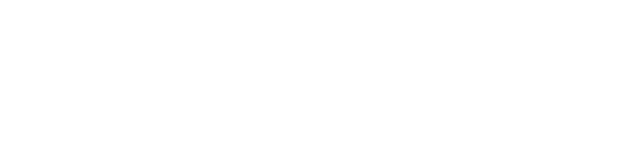
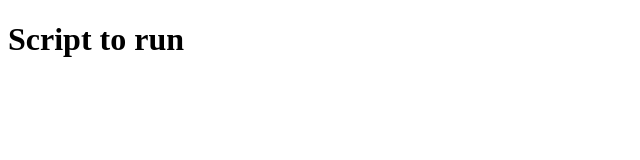
Before and after one commit to noctuaathene/javascript-012024, a plain HTML site: page index.html in a window 1280 px wide. Shown: the whole page, without its empty margins (0-640 px from the left). Drawn offline with Linux system fonts and the light colour scheme.

Commit message:
Editing index.html

```diff
--- a/index.html
+++ b/index.html
@@ -6,6 +6,6 @@
     <title>Document</title>
 </head>
 <body>
-
+    <h1>Script to run</h1>
 </body>
 </html>
```
